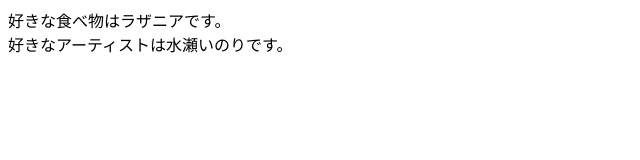
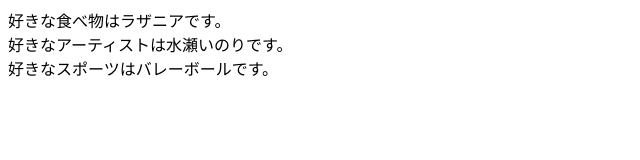
Before and after one commit to Mao-Mizoguchi/command-test, a plain HTML site: page index.html in a window 1280 px wide. Shown: the whole page, without its empty margins (0-640 px from the left). Drawn offline with Linux system fonts and the light colour scheme.

Commit message:
好きなスポーツの追加

```diff
--- a/index.html
+++ b/index.html
@@ -2,6 +2,7 @@
 <html lang="ja">
 	<body>
 		好きな食べ物はラザニアです。<br>
-		好きなアーティストは水瀬いのりです。
+		好きなアーティストは水瀬いのりです。<br>
+		好きなスポーツはバレーボールです。<br>
 	</body>
 </html>
```
